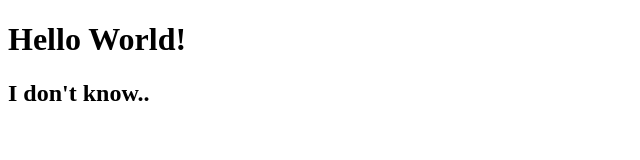
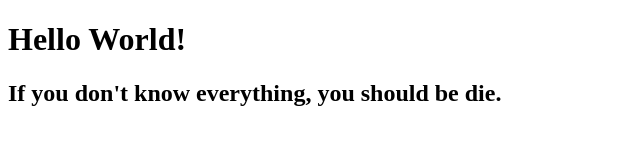
Before and after one commit to yong-paru/github_test, a plain HTML site: page index.html in a window 1280 px wide. Shown: the whole page, without its empty margins (0-640 px from the left). Drawn offline with Linux system fonts and the light colour scheme.

Commit message:
u wanna die?

```diff
--- a/index.html
+++ b/index.html
@@ -7,7 +7,7 @@
 </head>
 <body>
   <h1>Hello World!</h1>
-  <h2>I don't know..</h2>
+  <h2>If you don't know everything, you should be die.</h2>
 
 </body>
 </html>
```
